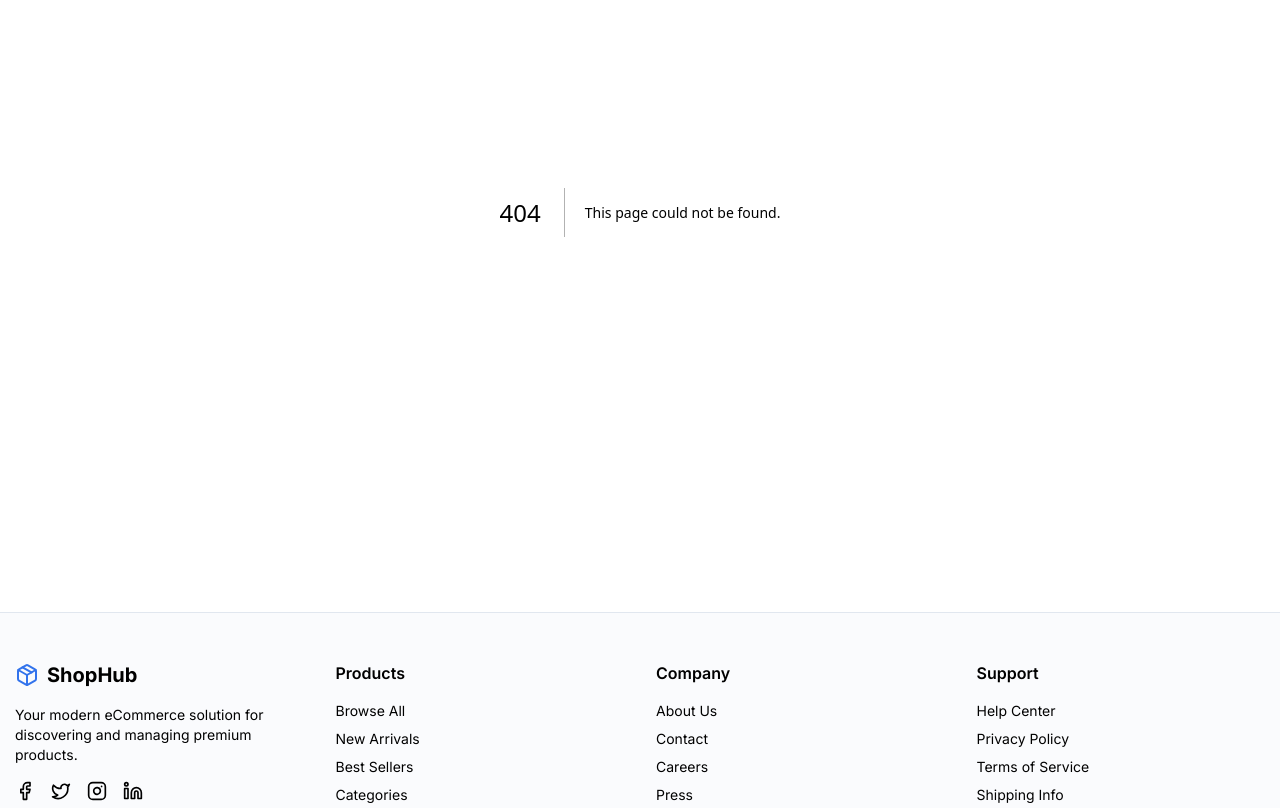
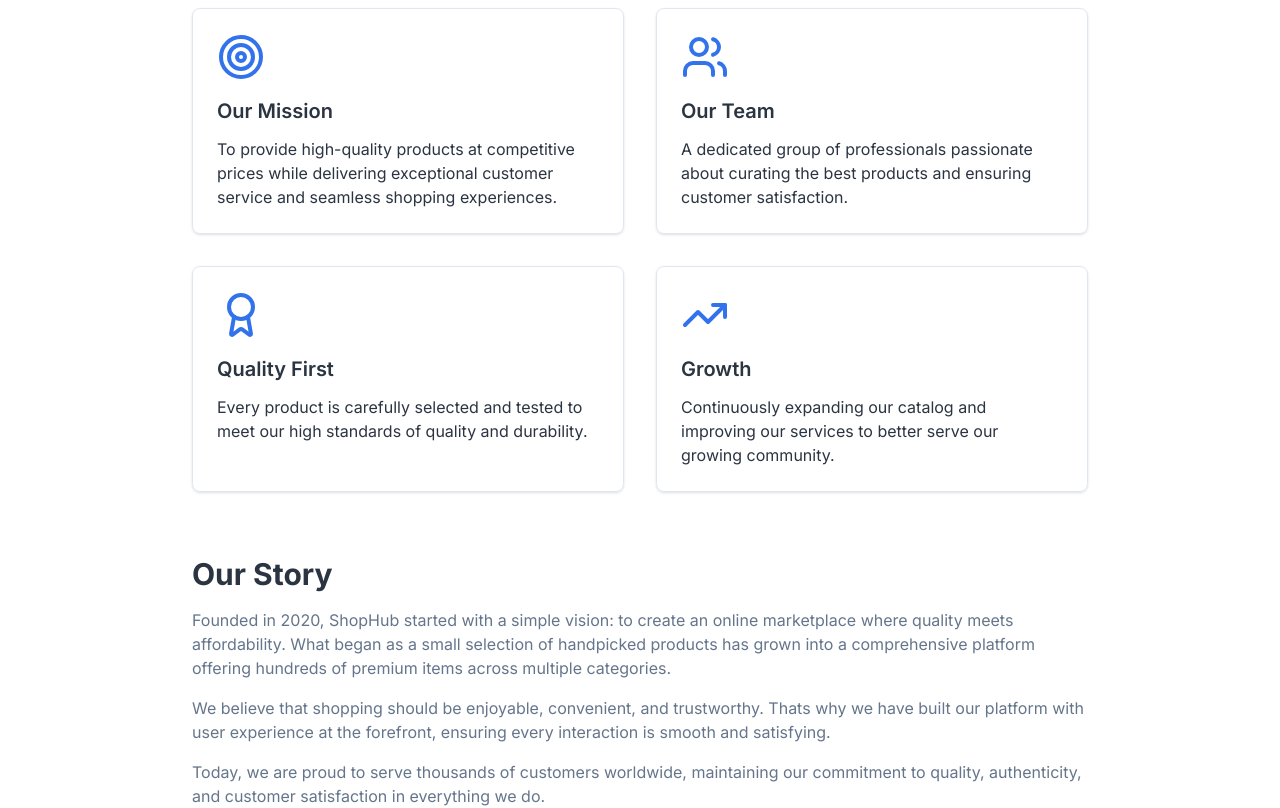
Before and after one commit to rakeebhasan09/ShopHubClient, a Next.js app: page /about in a window 1280 px wide. Before the commit this address had no page. Shown: the part 260-1068 px from the top of the page. Built offline with nearby package versions, Linux system fonts and the light colour scheme.

Commit message:
Complete Public route page's design.

```diff
--- /dev/null
+++ b/src/app/about/page.js
@@ -0,0 +1,109 @@
+import { Award, Target, TrendingUp, Users } from "lucide-react";
+import React from "react";
+
+const About = () => {
+	return (
+		<section className="py-12 inter">
+			<div className="container">
+				<div className="max-w-4xl mx-auto">
+					{/* Page Title */}
+					<div>
+						<h1 className="text-4xl md:text-5xl font-bold mb-6 text-center">
+							About ShopHub
+						</h1>
+						<p className="text-xl text-muted text-center mb-12">
+							Your trusted partner for premium products and
+							exceptional shopping experiences
+						</p>
+					</div>
+					{/* Cards */}
+					<div className="grid grid-cols-1 md:grid-cols-2 gap-8 mb-16">
+						{/* Single Card */}
+						<div className="rounded-lg border border-border bg-card text-card-foreground shadow-sm">
+							<div className="p-6 pt-6">
+								<Target className="h-12 w-12 text-primary mb-4" />
+								<h3 className="font-display text-xl font-semibold mb-3">
+									Our Mission
+								</h3>
+								<p className="text-muted-foreground">
+									To provide high-quality products at
+									competitive prices while delivering
+									exceptional customer service and seamless
+									shopping experiences.
+								</p>
+							</div>
+						</div>
+						{/* Single Card */}
+						<div className="rounded-lg border border-border bg-card text-card-foreground shadow-sm">
+							<div className="p-6 pt-6">
+								<Users className="h-12 w-12 text-primary mb-4" />
+								<h3 className="font-display text-xl font-semibold mb-3">
+									Our Team
+								</h3>
+								<p className="text-muted-foreground">
+									A dedicated group of professionals
+									passionate about curating the best products
+									and ensuring customer satisfaction.
+								</p>
+							</div>
+						</div>
+						{/* Single Card */}
+						<div className="rounded-lg border border-border bg-card text-card-foreground shadow-sm">
+							<div className="p-6 pt-6">
+								<Award className="h-12 w-12 text-primary mb-4" />
+								<h3 className="font-display text-xl font-semibold mb-3">
+									Quality First
+								</h3>
+								<p className="text-muted-foreground">
+									Every product is carefully selected and
+									tested to meet our high standards of quality
+									and durability.
+								</p>
+							</div>
+						</div>
+						{/* Single Card */}
+						<div className="rounded-lg border border-border bg-card text-card-foreground shadow-sm">
+							<div className="p-6 pt-6">
+								<TrendingUp className="h-12 w-12 text-primary mb-4" />
+								<h3 className="font-display text-xl font-semibold mb-3">
+									Growth
+								</h3>
+								<p className="text-muted-foreground">
+									Continuously expanding our catalog and
+									improving our services to better serve our
+									growing community.
+								</p>
+							</div>
+						</div>
+					</div>
+
+					<div className="prose prose-lg max-w-none">
+						<h2 className="text-3xl font-bold mb-4">Our Story</h2>
+						<p className="text-muted mb-4">
+							Founded in 2020, ShopHub started with a simple
+							vision: to create an online marketplace where
+							quality meets affordability. What began as a small
+							selection of handpicked products has grown into a
+							comprehensive platform offering hundreds of premium
+							items across multiple categories.
+						</p>
+						<p className="text-muted mb-4">
+							We believe that shopping should be enjoyable,
+							convenient, and trustworthy. Thats why we have built
+							our platform with user experience at the forefront,
+							ensuring every interaction is smooth and satisfying.
+						</p>
+						<p className="text-muted">
+							Today, we are proud to serve thousands of customers
+							worldwide, maintaining our commitment to quality,
+							authenticity, and customer satisfaction in
+							everything we do.
+						</p>
+					</div>
+				</div>
+			</div>
+		</section>
+	);
+};
+
+export default About;
--- /dev/null
+++ b/src/app/contact/page.js
@@ -0,0 +1,70 @@
+import { Clock, Mail, Phone } from "lucide-react";
+import React from "react";
+
+const Contact = () => {
+	return (
+		<section className="py-12 inter">
+			<div className="container">
+				<div className="max-w-4xl mx-auto">
+					<div className="text-center mb-12">
+						<h1 className="font-display text-4xl md:text-5xl font-bold mb-4">
+							Get in Touch
+						</h1>
+						<p className="text-lg text-muted-foreground">
+							Have a question? We would love to hear from you.
+							Send us a message and we will respond as soon as
+							possible.
+						</p>
+					</div>
+
+					<div className="grid grid-cols-1 lg:grid-cols-3 gap-8 mb-12">
+						{/* Single Contact Card */}
+						<div className="rounded-lg border border-border text-foreground shadow-sm">
+							<div className="p-6 pt-6 text-center">
+								<div className="flex justify-center mb-4">
+									<div className="h-12 w-12 rounded-full bg-primary/10 flex items-center justify-center">
+										<Mail className="h-6 w-6 text-primary" />
+									</div>
+								</div>
+								<h3 className="font-semibold mb-2">Email</h3>
+								<p className="text-sm text-muted-foreground">
+									support@shophub.com
+								</p>
+							</div>
+						</div>
+						{/* Single Contact Card */}
+						<div className="rounded-lg border border-border text-foreground shadow-sm">
+							<div className="p-6 pt-6 text-center">
+								<div className="flex justify-center mb-4">
+									<div className="h-12 w-12 rounded-full bg-primary/10 flex items-center justify-center">
+										<Phone className="h-6 w-6 text-primary" />
+									</div>
+								</div>
+								<h3 className="font-semibold mb-2">Phone</h3>
+								<p className="text-sm text-muted-foreground">
+									+1 (555) 123-4567
+								</p>
+							</div>
+						</div>
+						{/* Single Contact Card */}
+						<div className="rounded-lg border border-border text-foreground shadow-sm">
+							<div className="p-6 pt-6 text-center">
+								<div className="flex justify-center mb-4">
+									<div className="h-12 w-12 rounded-full bg-primary/10 flex items-center justify-center">
+										<Clock className="h-6 w-6 text-primary" />
+									</div>
+								</div>
+								<h3 className="font-semibold mb-2">Hours</h3>
+								<p className="text-sm text-muted-foreground">
+									24/7 Support
+								</p>
+							</div>
+						</div>
+					</div>
+				</div>
+			</div>
+		</section>
+	);
+};
+
+export default Contact;
--- a/src/app/products/page.js
+++ b/src/app/products/page.js
@@ -3,7 +3,9 @@
 import React from "react";
 
 const Products = async () => {
-	const res = await fetch("http://localhost:3000/products.json");
+	const res = await fetch(
+		`${process.env.NEXT_PUBLIC_SITE_URL}/products.json`
+	);
 	const products = await res.json();
 
 	return (
--- a/src/component/FeaturedProducts/FeaturedProducts.jsx
+++ b/src/component/FeaturedProducts/FeaturedProducts.jsx
@@ -3,7 +3,9 @@
 import { ArrowRight } from "lucide-react";
 
 const FeaturedProducts = async () => {
-	const res = await fetch("http://localhost:3000/featuredProducts.json");
+	const res = await fetch(
+		`${process.env.NEXT_PUBLIC_SITE_URL}/featuredProducts.json`
+	);
 	const products = await res.json();
 	return (
 		<section className="py-16">
@@ -21,9 +23,9 @@
 						<ProductCard key={product.id} product={product} />
 					))}
 				</div>
-				<div class="text-center">
+				<div className="text-center">
 					<Link
-						class="inline-flex items-center justify-center gap-2 whitespace-nowrap text-sm font-medium transition-colors border border-border bg-background hover:bg-primary hover:text-background h-11 rounded-md px-8"
+						className="inline-flex items-center justify-center gap-2 whitespace-nowrap text-sm font-medium transition-colors border border-border bg-background hover:bg-primary hover:text-background h-11 rounded-md px-8"
 						href="/products"
 					>
 						View All Products <ArrowRight />
```
Also changed, not shown: src/app/layout.js (renamed from src/app/layout.jsx).
